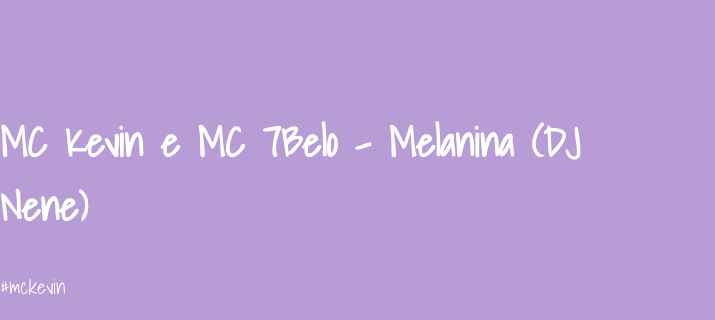
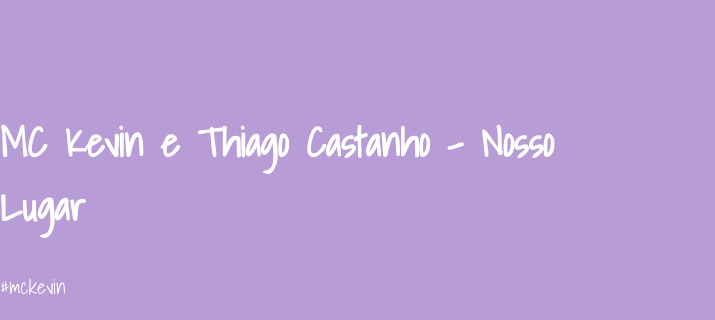
Before and after one commit to guilherme17s/guilherme2b, a plain HTML site: page index.html in a window 1280 px wide. Shown: the part 97-417 px from the top of the page, 0-715 px from the left. Drawn offline with Linux system fonts and the light colour scheme; a web font is replaced by a local one.

Commit message:
alterando nome da musica

```diff
--- a/index.html
+++ b/index.html
@@ -12,7 +12,7 @@
 
     <section class="chamada">
         <div class="chamada-texto">
-            <h1>MC Kevin e MC 7Belo - Melanina (DJ Nene)</h1>
+            <h1>MC Kevin e Thiago Castanho - Nosso Lugar </h1>
             <p>#mckevin</p>
         </div>
 
```
